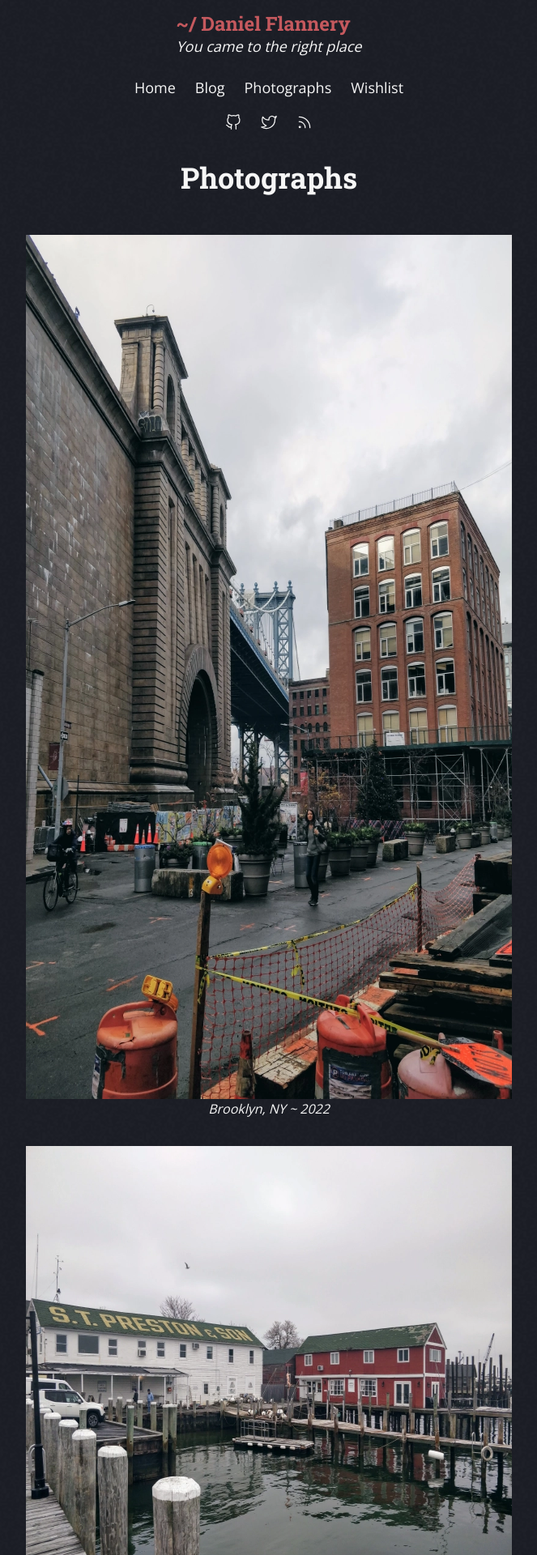
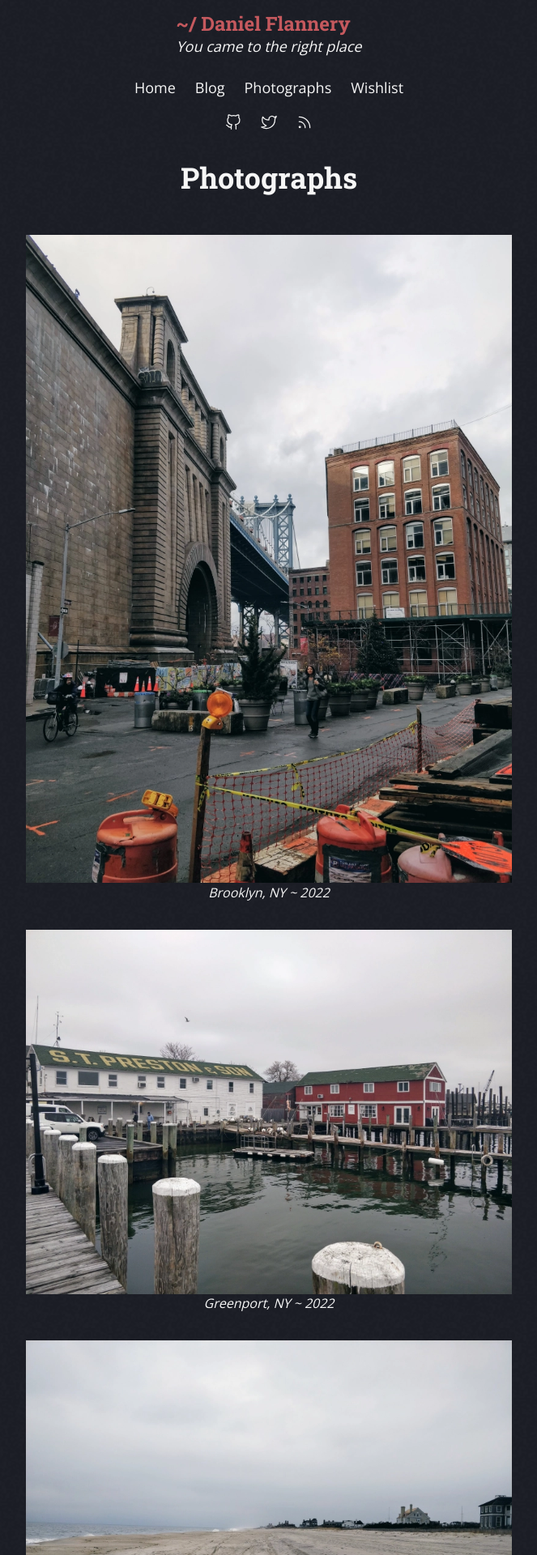
Before and after one commit to ragebflame/ragebflame.github.io, a Jekyll site: the page built from photographs/index.md, in a window 1280 px wide. Shown: the top 1920 px of the page at 81% size, without its empty margins (308-971 px from the left). Built offline with Jekyll 4.4.1, drawn with Linux system fonts in a browser that asks for light colours.

Commit message:
Revert "Added image dimentions to prevent CLS"
This reverts commit 32feac0dda82a7b8e847db4ed8f20f9d2b7976d4.

```diff
--- a/_includes/figure.html
+++ b/_includes/figure.html
@@ -12,14 +12,14 @@
     <source
       srcset="/assets/img/remote/{{ webp_filename }}"
       type="image/webp"
-      style="max-width: 100%; height: {{ include.h }}px; width: {{ include.w }}px"
+      style="max-width: 100%; height: auto"
     />
 
     <!-- Fallback to the file you added -->
     <img
       src="/assets/img/remote/{{ include.url }}"
       alt="{{ include.alt }}"
-      style="max-width: 100%; height: {{ include.h }}px; width: {{ include.w }}px"
+      style="max-width: 100%; height: auto"
     />
   </picture>
 
--- a/photographs/index.md
+++ b/photographs/index.md
@@ -5,28 +5,28 @@
 
 <h1 class="title">Photographs</h1>
 
-{% include figure.html url="photo_01.webp" alt="Brooklyn, NY ~ 2022" caption="Brooklyn, NY ~ 2022" w="800" h="1067" %}
+{% include figure.html url="photo_01.webp" alt="Brooklyn, NY ~ 2022" caption="Brooklyn, NY ~ 2022" %}
 
-{% include figure.html url="photo_02.webp" alt="Greenport, NY ~ 2022" caption="Greenport, NY ~ 2022" w="800" h="600" %}
+{% include figure.html url="photo_02.webp" alt="Greenport, NY ~ 2022" caption="Greenport, NY ~ 2022" %}
 
-{% include figure.html url="photo_09.webp" alt="Southampton, NY ~ 2021" caption="Southampton, NY ~ 2021" w="800" h="600" %}
+{% include figure.html url="photo_09.webp" alt="Southampton, NY ~ 2021" caption="Southampton, NY ~ 2021" %}
 
-{% include figure.html url="photo_03.webp" alt="Ballycorus Flue Chimney ~ 2021" caption="Ballycorus Flue Chimney ~ 2021" w="800" h="600" %}
+{% include figure.html url="photo_03.webp" alt="Ballycorus Flue Chimney ~ 2021" caption="Ballycorus Flue Chimney ~ 2021" %}
 
-{% include figure.html url="photo_04.webp" alt="MV Plassy, Inisheer ~ 2021" caption="MV Plassy, Inisheer ~ 2021" w="800" h="600" %}
+{% include figure.html url="photo_04.webp" alt="MV Plassy, Inisheer ~ 2021" caption="MV Plassy, Inisheer ~ 2021" %}
 
-{% include figure.html url="photo_05.webp" alt="Bray Head ~ 2021" caption="Bray Head ~ 2021" w="800" h="1067" %}
+{% include figure.html url="photo_05.webp" alt="Bray Head ~ 2021" caption="Bray Head ~ 2021" %}
 
-{% include figure.html url="photo_06.webp" alt="Poolbeg Lighthouse ~ 2020" caption="Poolbeg Lighthouse ~ 2020" w="800" h="1067" %}
+{% include figure.html url="photo_06.webp" alt="Poolbeg Lighthouse ~ 2020" caption="Poolbeg Lighthouse ~ 2020" %}
 
-{% include figure.html url="photo_07.webp" alt="Scattery Island ~ 2020" caption="Scattery Island ~ 2020" w="800" h="600" %}
+{% include figure.html url="photo_07.webp" alt="Scattery Island ~ 2020" caption="Scattery Island ~ 2020" %}
 
-{% include figure.html url="photo_13.webp" alt="Spyscape, NY ~ 2019" caption="Spyscape, NY ~ 2019" w="800" h="1066" %}
+{% include figure.html url="photo_13.webp" alt="Spyscape, NY ~ 2019" caption="Spyscape, NY ~ 2019" %}
 
-{% include figure.html url="photo_12.webp" alt="Slieve Bloom Mountains ~ 2019" caption="Slieve Bloom Mountains ~ 2019" w="800" h="600" %}
+{% include figure.html url="photo_12.webp" alt="Slieve Bloom Mountains ~ 2019" caption="Slieve Bloom Mountains ~ 2019" %}
 
-{% include figure.html url="photo_08.webp" alt="Shannonbridge ~ 2019" caption="Shannonbridge ~ 2019" w="800" h="586" %}
+{% include figure.html url="photo_08.webp" alt="Shannonbridge ~ 2019" caption="Shannonbridge ~ 2019" %}
 
-{% include figure.html url="photo_10.webp" alt="Alcatraz Island ~ 2018" caption="Alcatraz Island ~ 2018" w="800" h="1067" %}
+{% include figure.html url="photo_10.webp" alt="Alcatraz Island ~ 2018" caption="Alcatraz Island ~ 2018" %}
 
-{% include figure.html url="photo_11.webp" alt="Madrid ~ 2018" caption="Madrid ~ 2018" w="800" h="600" %}
+{% include figure.html url="photo_11.webp" alt="Madrid ~ 2018" caption="Madrid ~ 2018" %}
```
Also changed, not shown: _posts/2022-01-15-simulate-cpu-load-with-python.md (+1 -1 lines), _posts/2022-06-05-how-i-make-coffee.md (+2 -2 lines), wishlist/index.md (+1 -1 lines).
